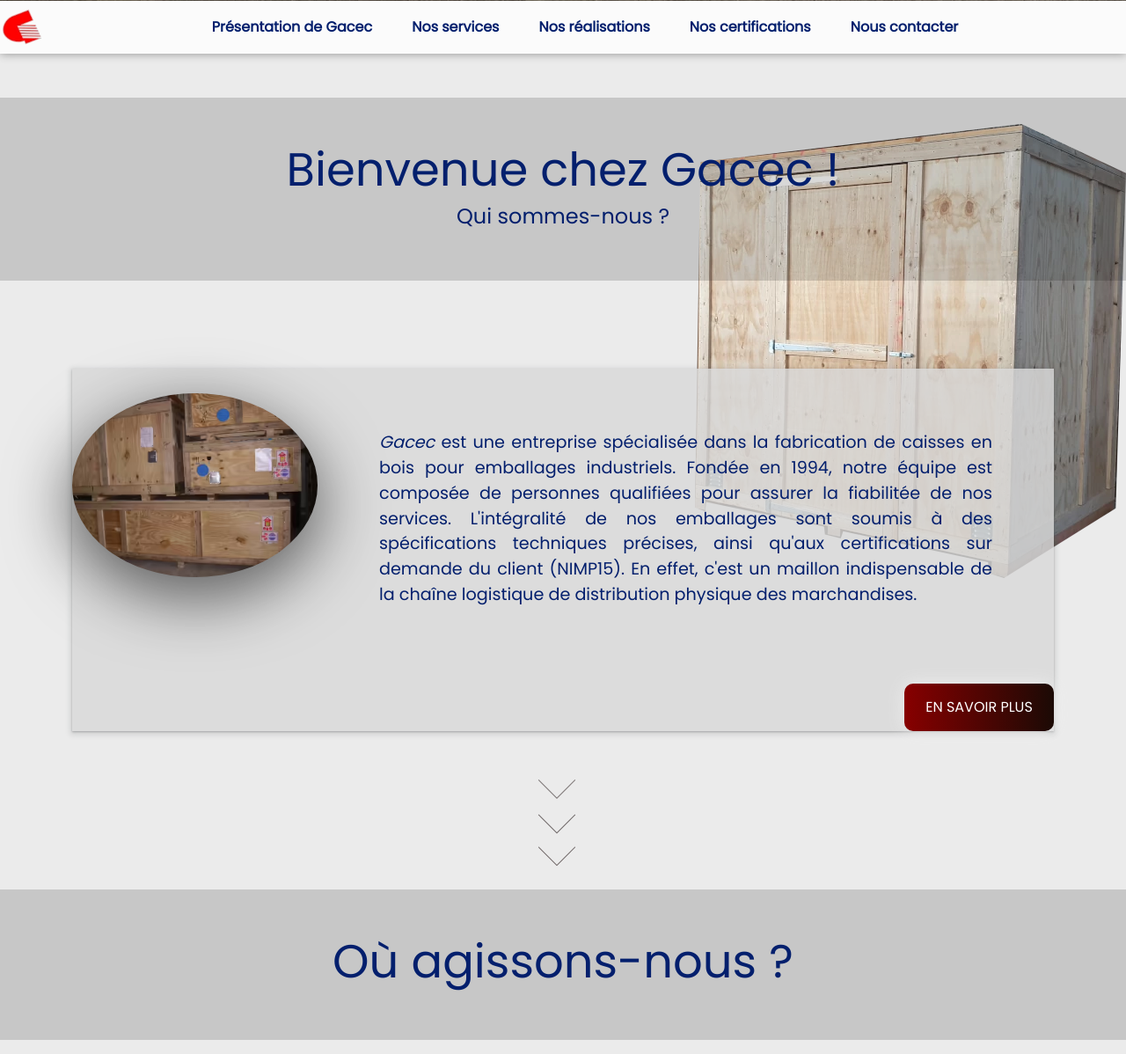
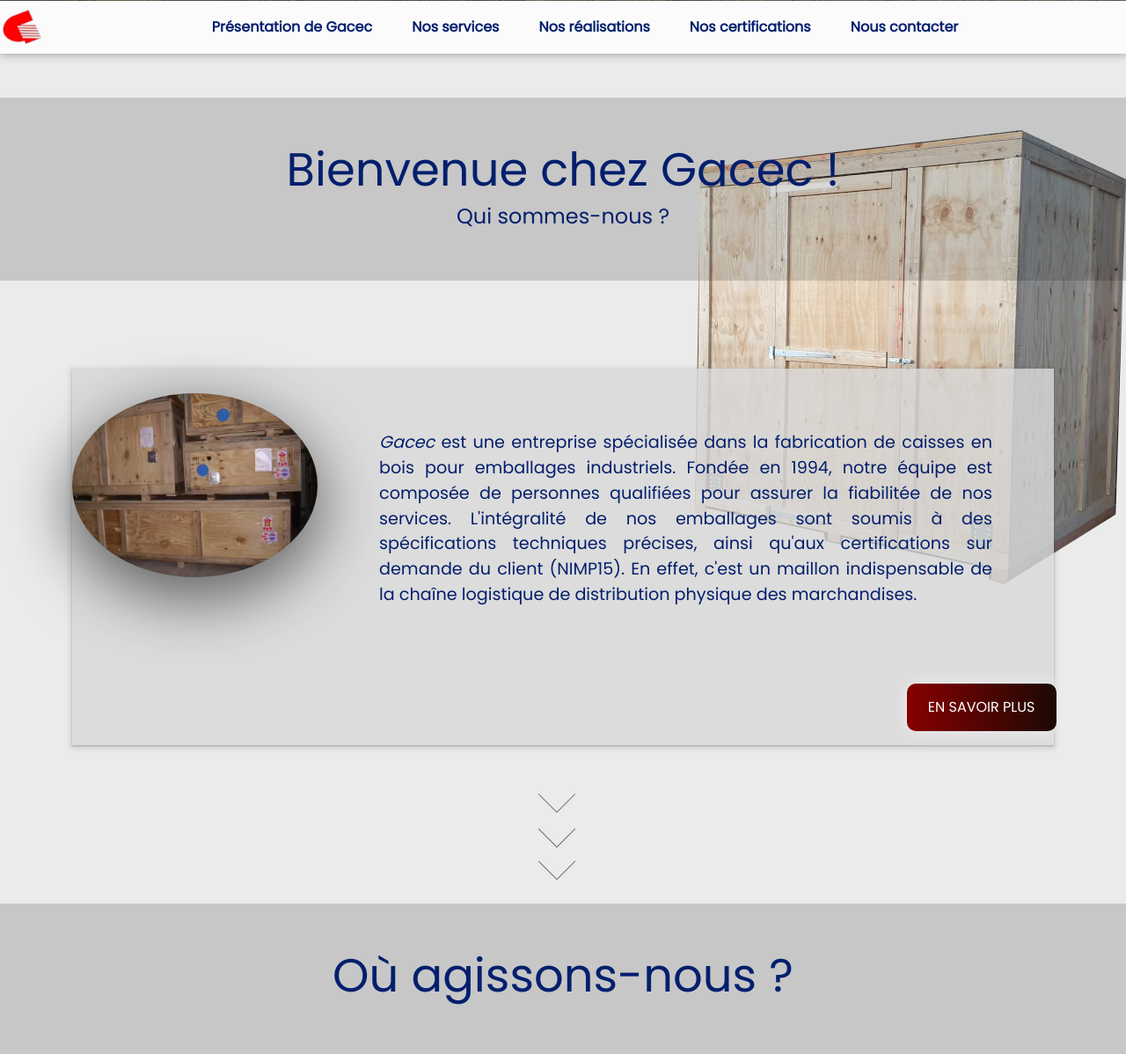
Before and after one commit to Yoyotaa/Yoyotaa.github.io, a PHP site: page /html/index.html in a window 1280 px wide. Shown: the part 894-2092 px from the top of the page at 88% size. Run offline with PHP 8.4, Linux system fonts and the light colour scheme.

Commit message:
accueil rectification button-fir

```diff
--- a/css/styles.css
+++ b/css/styles.css
@@ -274,9 +274,13 @@ span.gacec {
     font-size: larger;
 }
 
+.button-fir {
+    padding-left: 80%;
+    padding-bottom: 2%;
+}
+
 .button-fir a {
     text-decoration: none;
-    margin-left: auto;
     text-align: center;
 }
 
```
